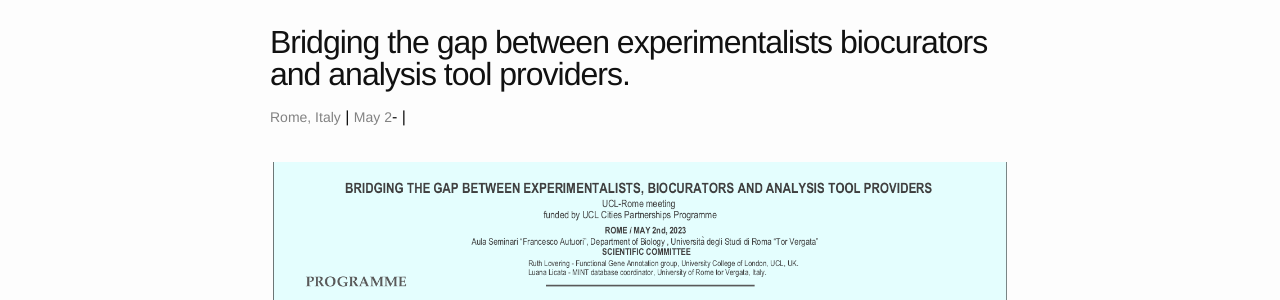
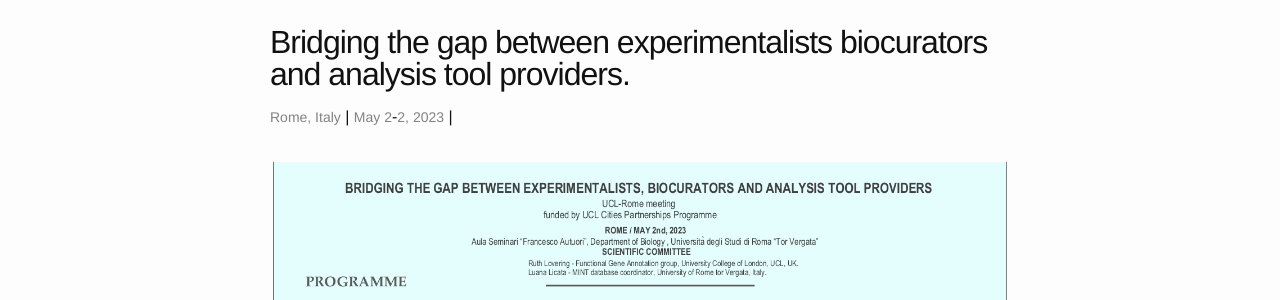
Before and after one commit to ELIXIR-IIB-training/website, a Jekyll site: the page built from _posts/2023-05-02-Bridging_the_gap_between_experimentalists_biocurators_and_analysis_tool_providers.md, in a window 1280 px wide. Shown: the part 137-437 px from the top of the page. Built offline with Jekyll 4.4.1, drawn with Linux system fonts in a browser that asks for light colours.

Commit message:
Update 2023-05-02-Bridging_the_gap_between_experimentalists_biocurators_and_analysis_tool_providers.md

```diff
--- a/_posts/2023-05-02-Bridging_the_gap_between_experimentalists_biocurators_and_analysis_tool_providers.md
+++ b/_posts/2023-05-02-Bridging_the_gap_between_experimentalists_biocurators_and_analysis_tool_providers.md
@@ -2,6 +2,7 @@
 layout: post
 title:  "Bridging the gap between experimentalists biocurators and analysis tool providers."
 date_start:   2023-05-02
+date_end:   2023-05-02
 venue: Rome, Italy
 description: This meeting will bring together experimental researchers, clinicians, biocurators and tool providers to discuss how to support improved interpretation of genomic, proteomic and transcriptomic datasets to understand molecular mechanisms underpinning disease states.
 
```
